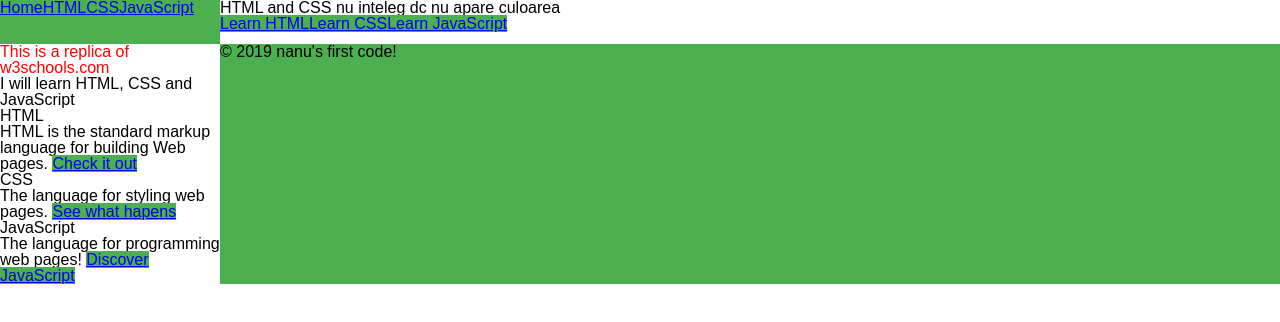
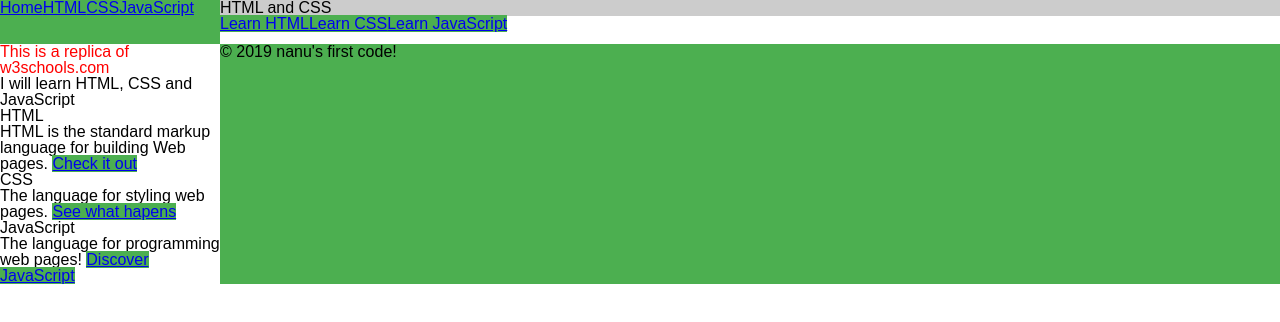
Before and after one commit to andryushananu/w3schools-replica1, a website: page src/index.pug in a window 1280 px wide. Drawn offline with nearby package versions, Linux system fonts and the light colour scheme; files that its build step writes are made by us from their sources.

Commit message:
add comments in index page

```diff
--- a/src/index.pug
+++ b/src/index.pug
@@ -12,7 +12,8 @@ html
             a(href="/javascript") JavaScript
 
         nav
-            h3 HTML and CSS nu inteleg dc nu apare culoarea
+            h3 HTML and CSS
+            //- h3 ar trebui sa imi apara cu background gri
             a(href="/html") Learn HTML
             a(href="/css") Learn CSS
             a(href="/javascript") Learn JavaScript
@@ -20,6 +21,7 @@ html
         article
 
             h1 This is a replica of w3schools.com
+            //- in browser h1 ar trebui sa imi apara rosu
             p I will learn HTML, CSS and JavaScript
             h2 HTML
             p HTML is the standard markup language for building Web pages. #[a(href='/html') Check it out]
--- a/src/style.scss
+++ b/src/style.scss
@@ -8,6 +8,10 @@ h1 {
     --color-fruit-salad: #4caf50;
     --color-silver: #ccc;
 }
+h3 {
+    background-color: var(--color-silver)
+}
+
 * {
     box-sizing: border-box;
 }
```
